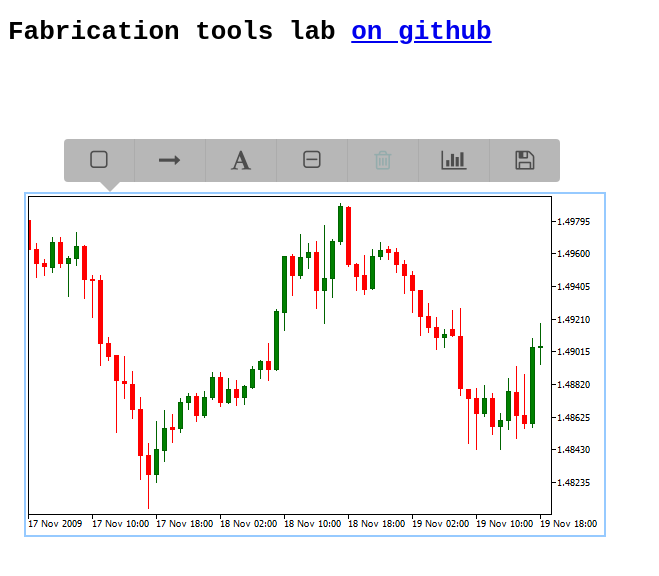
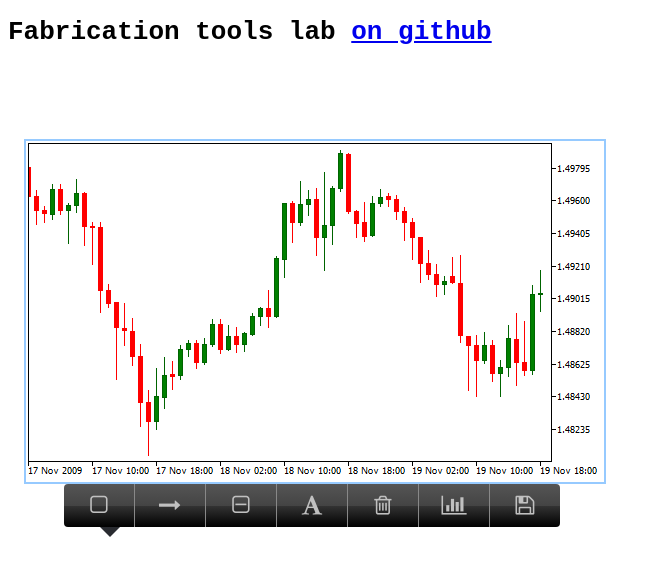
Before and after one commit to swanmo/swanmo.github.io, a plain HTML site: page fabric-labs/index.html in a window 1280 px wide. Shown: the whole page, without its empty margins (0-659 px from the left). Drawn offline with Linux system fonts and the light colour scheme.

Commit message:
Arkitekur med meddelande-signalering à la Mediator-pattern.

```diff
--- a/fabric-labs/assets/css/page.css
+++ b/fabric-labs/assets/css/page.css
@@ -5,12 +5,11 @@ h1 {
 	padding:1em;
 }
 #actionArea:hover #toolbar {
-	opacity:1;
+
 }
 #toolbar {
 	margin:-left:0;
-	opacity: .7;
-	transition: opacity 1s;
+
 	margin-bottom: 10px;
 }
 #toolbar:after {
@@ -21,7 +20,7 @@ h1 {
 	width: 0;
 
 	border: 10px solid transparent;
-	border-top-color: #999;
+	border-top-color: #292b30;
 }
 
 #toolbar ul {
@@ -39,12 +38,26 @@ h1 {
 	border-right:none !important;
 }
 #toolbar ul li {
+// background: linear-gradient(to bottom, #2d3135 0%,#585966 50%,#2d3135 51%,#605F6B 100%); /* W3C */
+
+background: -webkit-linear-gradient(top, #555 0%,#444 50%,#333 51%,#000 100%);
+	color:rgb(192,192,192);
 	cursor: pointer;
-	background: #999;
 	border-right:1px solid #888;
 	padding: 10px;
 	width:50px;
 	text-align: center;
+}
+#toolbar ul li:hover {
+	/* Permalink - use to edit and share this gradient: http://colorzilla.com/gradient-editor/#1e5799+0,2989d8+50,207cca+51,7db9e8+100;Blue+Gloss+Default */
+	background: red; /* Old browsers */
+	background: -webkit-linear-gradient(top, #333 0%,#555 46%,#444 54%,#666 100%);
+
+	// background: -webkit-linear-gradient(#585966, #2d3135); /* For Safari 5.1 to 6.0 */
+	// background: -o-linear-gradient(#585966, #2d3135);  For Opera 11.1 to 12.0
+	// background: -moz-linear-gradient(#585966, #2d3135); /* For Firefox 3.6 to 15 */
+	// background: linear-gradient(#585966, #2d3135); /* Standard syntax */
+	color:rgb(192,192,192);
 }
 #toolbar ul li.icon {
 	font-family: monospace;
@@ -57,12 +70,9 @@ h1 {
 	color:#688;
 }
 #toolbar ul li.inactive:hover {
-	background: #999;
+	// background: #999;
 }
-#toolbar ul li:hover {
-	background: #bbb;
-	transition: all .3s;
-}
+
 
 #dumpArea {
 	max-height: 0;
--- a/fabric-labs/assets/js/canvas.js
+++ b/fabric-labs/assets/js/canvas.js
@@ -2,7 +2,28 @@
 
 	var CANVAS_WIDTH = 582;
 	var CANVAS_HEIGHT = 345;
-	var functionRepository = {};
+	var functionRepository = {}, serviceRepository = {};
+	w._canvasToolConst = {
+		TOOL: {
+			ARROW:'arr_t',
+			BOX:'box_t',
+			CLEAR:'cl_t',
+			DUMP:'dump_t',
+			HLINE:'hline_t',
+			REMOVE:'rem_t',
+			TEXT:'txt_t'
+		}
+	};
+
+	w.registerCanvasService = function(name, obj) {
+		console.log('registerCanvasService',name, obj);
+		serviceRepository[name] = obj;
+	};
+
+	w.discoverCanvasService = function(name) {
+		console.log('discoverCanvasService',name, serviceRepository[name]);
+		return serviceRepository[name];
+	};
 
 	w.registerCanvasTool = function(name, initFn) {
 		functionRepository[name] = initFn;
@@ -38,17 +59,30 @@
 		this.canvasLeft = canvasElem.offsetLeft;
 
 		var subscriptions = {};
+		var subscriptionsByTopic = {};
+
 		this.subscribe = function(subscriber, onNotifyFn) {
 			subscriptions[subscriber] = onNotifyFn;
+		};
+		this.subscribeTo = function(topic, subscriberId, onNotifyFn) {
+			console.log('subscribeTo', topic, subscriberId);
+			if (!subscriptionsByTopic[topic]) {
+				subscriptionsByTopic[topic] = [];
+			}
+			subscriptionsByTopic[topic].push({subscriber: subscriberId, callbackFn: onNotifyFn});
 		};
 
 		this.unsubscribe = function(subscriber) {
 			delete subscriptions[subscriber];
 		};
 
-		this.notify = function(eventType, payload) {
-			for (var key in subscriptions) {
-				subscriptions[key].apply(undefined, [eventType, payload]);
+		this.notify = function(topic, payload) {
+			for (var s1 in subscriptions) {
+				subscriptions[s1].apply(undefined, [topic, payload]);
+			}
+			for (var s2 in subscriptionsByTopic[topic]) {
+				console.log('s', s2, subscriptionsByTopic[topic][s2])
+				subscriptionsByTopic[topic][s2].callbackFn.apply(undefined, [topic, payload]);
 			}
 		};
 
--- /dev/null
+++ b/fabric-labs/assets/js/controls/horizontal-bar.js
@@ -0,0 +1,54 @@
+(function(w, d) {
+    /*
+    <li id="action_box"
+          title="Frame">
+            <i class="fa fa-square-o"></i>
+        </li>
+        <li title="Arrow indicator" id="action_arrow"><i class="fa fa-long-arrow-right"></i></li>
+        <li title="Text" id="action_text"><i class="fa fa-font"></i></li>
+        <li id="action_hline"
+          title="Horizontal line"><i class="fa fa-minus-square-o"></i></li>
+        <li id="action_remove" class="inactive"
+          title="Remove object"><i class="fa fa-trash-o"></i></li>
+        <li id="action_clear"
+          title="Clear all painted stuff"><i class="fa fa-bar-chart"></i></li>
+        <li id="action_dump"
+          title="Dump json"><i class="fa fa-floppy-o"></i></li>
+    */
+    var CONST = w._canvasToolConst;
+    var tools = [
+        {id: 'action_box', content:'<i class="fa fa-square-o"></i>', address: CONST.TOOL.BOX},
+        {id: 'action_arrow', content:'<i class="fa fa-long-arrow-right"></i>', address: CONST.TOOL.ARROW},
+        {id: 'action_hline', content:'<i class="fa fa-minus-square-o"></i>', address: CONST.TOOL.HLINE},
+        {id: 'action_text', content:'<i class="fa fa-font"></i>', address: CONST.TOOL.TEXT},
+        {id: 'action_remove', content:'<i class="fa fa-trash-o"></i>', address: CONST.TOOL.REMOVE},
+        {id: 'action_clear', content:'<i class="fa fa-bar-chart"></i>', address: CONST.TOOL.CLEAR},
+        {id: 'action_dump', content:'<i class="fa fa-floppy-o"></i>', address: CONST.TOOL.DUMP}
+
+    ];
+
+    var HorizontalBar = {
+        init: function(canvasTool, rootNode) {
+            function notify(topic) {
+                return function() {
+                    canvasTool.notify(topic, 'click');
+                };
+            }
+            var div = d.createElement("div");
+            div.id='toolbar';
+            rootNode.appendChild(div);
+            var ul = d.createElement("ul");
+            div.appendChild(ul);
+            for (var i in tools) {
+                var t = d.createElement('li');
+                t.id = tools[i].id;
+                t.innerHTML = tools[i].content;
+                t.onclick = notify(tools[i].address);
+
+                ul.appendChild(t);
+            }
+
+        }
+    };
+	w.registerCanvasService('HorizontalBar', HorizontalBar);
+}(window, document));
--- a/fabric-labs/assets/js/image-editor.js
+++ b/fabric-labs/assets/js/image-editor.js
@@ -1,16 +1,35 @@
 (function(d, w) {
 
-    var canvasTool = w.createCanvasTools('canvasTrash');
+
+    w.canvasToolX = function(domId, options) {
+        var canvasTool = w.createCanvasTools(domId);
         var c = canvasTool.canvas;
+        console.log('setting up tools...');
+        var toolbar = w.discoverCanvasService('HorizontalBar');
+        if (!toolbar) {
+            alert('Toolbar unavalable');
+            return;
+        }
+        console.log('setting up tools...2');
+        toolbar.init(canvasTool,d.getElementById('actionArea'));
 
+
+        var hasToolsDef = !!options && !!options.tools;
+        console.log('setting up tools', hasToolsDef);
+        if (!hasToolsDef || options.tools.indexOf('rectangle') >= 0)
             setupTool('action_box', 'rectangle', canvasTool);
+        if (!hasToolsDef || options.tools.indexOf('reset') >= 0)
             setupTool('action_clear', 'reset', canvasTool);
+        if (!hasToolsDef || options.tools.indexOf('text') >= 0)
             setupTool('action_text', 'text', canvasTool);
-    setupTool('action_hline', 'hline', canvasTool);
+        if (!hasToolsDef || options.tools.indexOf('hline') >= 0)
+            setupTool('action_hline', 'hline', canvasTool,d.getElementById('action_hline') );
+        if (!hasToolsDef || options.tools.indexOf('arrow') >= 0)
             setupTool('action_arrow', 'arrow', canvasTool);
-    var removeAction = setupTool('action_remove', 'remove', canvasTool);
+        if (!hasToolsDef || options.tools.indexOf('remove') >= 0)
+            setupTool('action_remove', 'remove', canvasTool);
+        if (!hasToolsDef || options.tools.indexOf('dump') >= 0)
             setupTool('action_dump', 'dump', canvasTool);
-
 
         d.onkeydown = function(e) {
             console.log('event', e.keyCode)
@@ -26,21 +45,23 @@
         };
         c.on('object:selected', onSelect).on('selection:cleared', onSelect);
 
-
+    };
 
 
     function setupTool(domId, canvasToolId, canvasTool) {
+
         var ToolResource = w.discoverCanvasTool(canvasToolId);
+
         if (!ToolResource) {
             console.log('Tool ' + canvasToolId + ' is incorrectly registered');
         } else {
             var toolInstance = new ToolResource(canvasTool.canvas, canvasTool);
 
-            if (!toolInstance.run) {
-                console.log('Tool ' + canvasToolId + ' has no run function');
-
+            if (!toolInstance.init) {
+                console.log('Tool ' + canvasToolId + ' has no init function');
+            } else {
+                toolInstance.init();
             }
-            d.getElementById(domId).onclick = toolInstance.run;
             return toolInstance;
         }
     }
--- a/fabric-labs/assets/js/page.js
+++ b/fabric-labs/assets/js/page.js
@@ -1,4 +1,5 @@
 (function(d, canvasUtility, w) {
 
+	w.canvasToolX('canvasTrash');
 
 }(document, window._canvasUtil, window));
--- a/fabric-labs/assets/js/tools/arrow.js
+++ b/fabric-labs/assets/js/tools/arrow.js
@@ -7,6 +7,11 @@
 
     var ArrowTool = function(canvas, util) {
         var arrow;
+
+        this.init = function() {
+            console.log('init ArrowTool');
+            util.subscribeTo(w._canvasToolConst.TOOL.ARROW, 'ArrowTool', startArrow);
+        };
 
         // Cred till http://stackoverflow.com/questions/29890294/arrow-shape-using-fabricjs
         function moveArrowIndicator(points) {
@@ -40,7 +45,7 @@
             canvas.add(arrow);
         }
 
-        this.run = function() {
+        function startArrow() {
             var start, end;
             var circleMarker = new fabric.Circle({
                 radius: circleMarkerRadius,
--- a/fabric-labs/assets/js/tools/box.js
+++ b/fabric-labs/assets/js/tools/box.js
@@ -1,7 +1,10 @@
 (function(w) {
 
     var BoxTool = function(canvas, util) {
-        this.run = attachBoxListener;
+        this.init = function() {
+            console.log('init HorizontalLineTool');
+            util.subscribeTo(w._canvasToolConst.TOOL.BOX, 'BoxTool', attachBoxListener);
+        };
 
         function attachBoxListener() {
 
--- a/fabric-labs/assets/js/tools/clear-tool.js
+++ b/fabric-labs/assets/js/tools/clear-tool.js
@@ -1,13 +1,17 @@
 (function(w) {
 	var ResetTool = function(canvas, util) {
-		this.run = function() {
+		this.init = function() {
+            util.subscribeTo(w._canvasToolConst.TOOL.CLEAR, 'RemoveTool', runClearAll);
+        };
+
+		function runClearAll() {
 			if (confirm('This will restore your image to its default state.\nAll your modifications will be deleted.\nDo you want to continue?')) {
 				clearAll();
 			}
-		};
+		}
 
 		function clearAll() {
-			var all = canvas.getObjects();
+			let all = canvas.getObjects();
 			for (var i = all.length - 1; i >= 0; i--) {
 				canvas.remove(all[i]);
 			}
--- a/fabric-labs/assets/js/tools/dump-tool.js
+++ b/fabric-labs/assets/js/tools/dump-tool.js
@@ -1,7 +1,10 @@
 (function(w, d) {
     var DumpTool = function(canvas, util) {
-        this.run = function() {
+		this.init = function() {
+            util.subscribeTo(w._canvasToolConst.TOOL.DUMP, 'DumpTool', dumpJson);
+        };
 
+        function dumpJson() {
             var oContainer = d.querySelector('#dumpArea');
 
             oContainer.innerHTML = JSON.stringify(canvas, null, 2);
--- a/fabric-labs/assets/js/tools/hline.js
+++ b/fabric-labs/assets/js/tools/hline.js
@@ -1,7 +1,10 @@
 (function(w) {
 
     var HorizontalLineTool = function(canvas, canvasTool) {
-
+        this.init = function() {
+            console.log('init HorizontalLineTool');
+            canvasTool.subscribeTo(w._canvasToolConst.TOOL.HLINE, 'HorizontalLineTool', this.run);
+        };
         var isOngoing = false;
         function createLineRect() {
             return new fabric.Rect({
@@ -17,6 +20,7 @@
         }
         var movingRect;
         this.run = function() {
+            console.log('run hline');
             if (isOngoing) {
                 abort();
                 return;
--- a/fabric-labs/assets/js/tools/remove-tool.js
+++ b/fabric-labs/assets/js/tools/remove-tool.js
@@ -1,11 +1,15 @@
 (function(w) {
     var RemoveTool = function(canvas, canvasTool) {
+    	this.init = function() {
+            canvasTool.subscribeTo(w._canvasToolConst.TOOL.REMOVE, 'RemoveTool', remove);
+        };
+
         var remove = function() {
             if (canvas.getActiveObject()) {
                 canvas.remove(canvas.getActiveObject());
             }
         };
-        this.run = remove;
+
         canvasTool.subscribe('RemoveTool', function(eventType, keyCode) {
         	if (eventType === 'keydown' && keyCode === 46) {
         		remove();
--- a/fabric-labs/assets/js/tools/text.js
+++ b/fabric-labs/assets/js/tools/text.js
@@ -2,6 +2,10 @@
     var editorHeight = 30;
 
     var TextTool = function(canvas, util) {
+        this.init = function() {
+            console.log('init text', util);
+            util.subscribeTo(w._canvasToolConst.TOOL.TEXT, 'TextTool', this.run);
+        };
         this.run = function() {
             var editor = new fabric.IText('Click to leave a comment', {
                 fontFamily: 'arial black',
--- a/fabric-labs/index.html
+++ b/fabric-labs/index.html
@@ -13,32 +13,14 @@
     </div>
   </pre>
   <div id="actionArea">
-    <div id="toolbar">
-      <ul>
-        <li id="action_box"
-          title="Frame">
-            <i class="fa fa-square-o"></i>
-        </li>
-        <li title="Arrow indicator" id="action_arrow"><i class="fa fa-long-arrow-right"></i></li>
-        <li title="Text" id="action_text"><i class="fa fa-font"></i></li>
-        <li id="action_hline"
-          title="Horizontal line"><i class="fa fa-minus-square-o"></i></li>
-        <li id="action_remove" class="inactive"
-          title="Remove object"><i class="fa fa-trash-o"></i></li>
-        <li id="action_clear"
-          title="Clear all painted stuff"><i class="fa fa-bar-chart"></i></li>
-        <li id="action_dump"
-          title="Dump json"><i class="fa fa-floppy-o"></i></li>
-      </ul>
 
-    </div>
     <div id="canvasTrash"></div>
 
   </div>
 
   <script src="./vendor/fabric.js-1.5.0/dist/fabric.js"></script>
   <script src="./assets/js/canvas.js"></script>
-
+  <script src="./assets/js/controls/horizontal-bar.js"></script>
   <script src="./assets/js/tools/box.js"></script>
   <script src="./assets/js/tools/clear-tool.js"></script>
 
```
Lines whose indentation alone changed are shown as unchanged.
